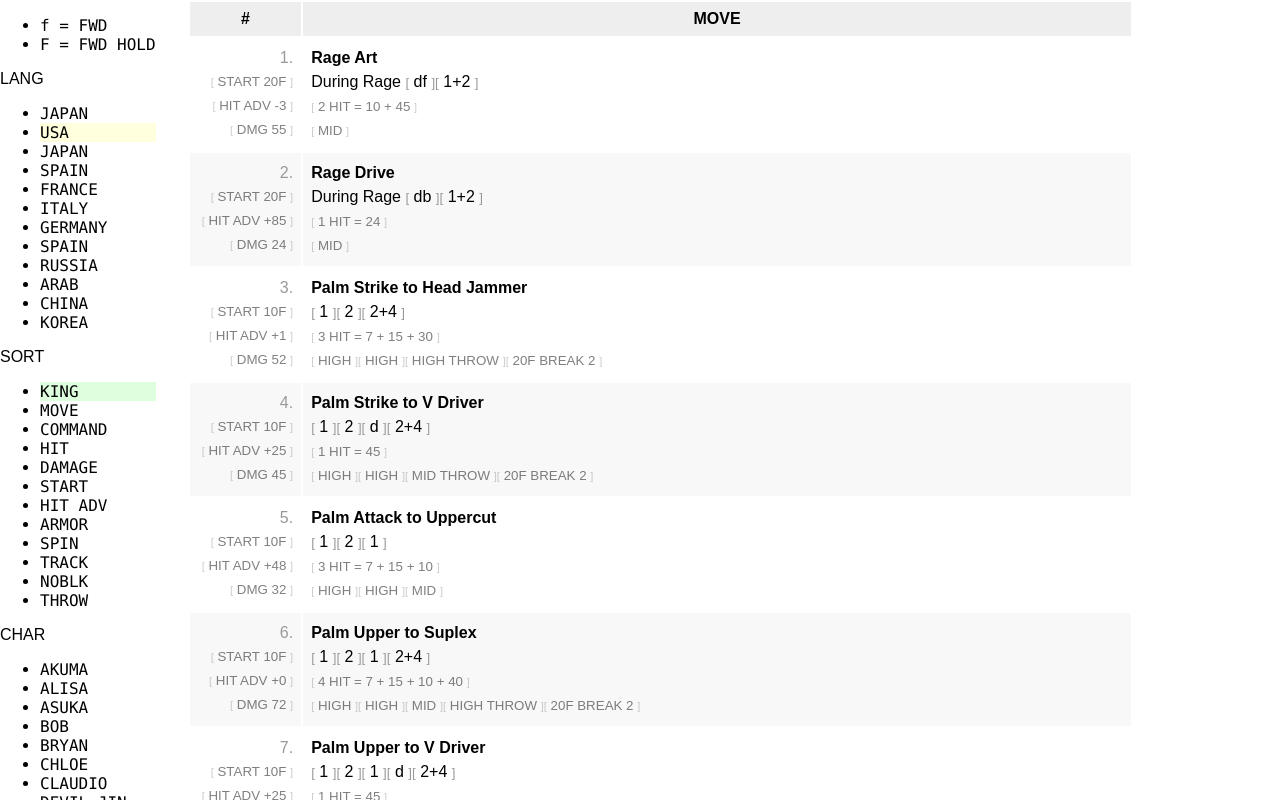
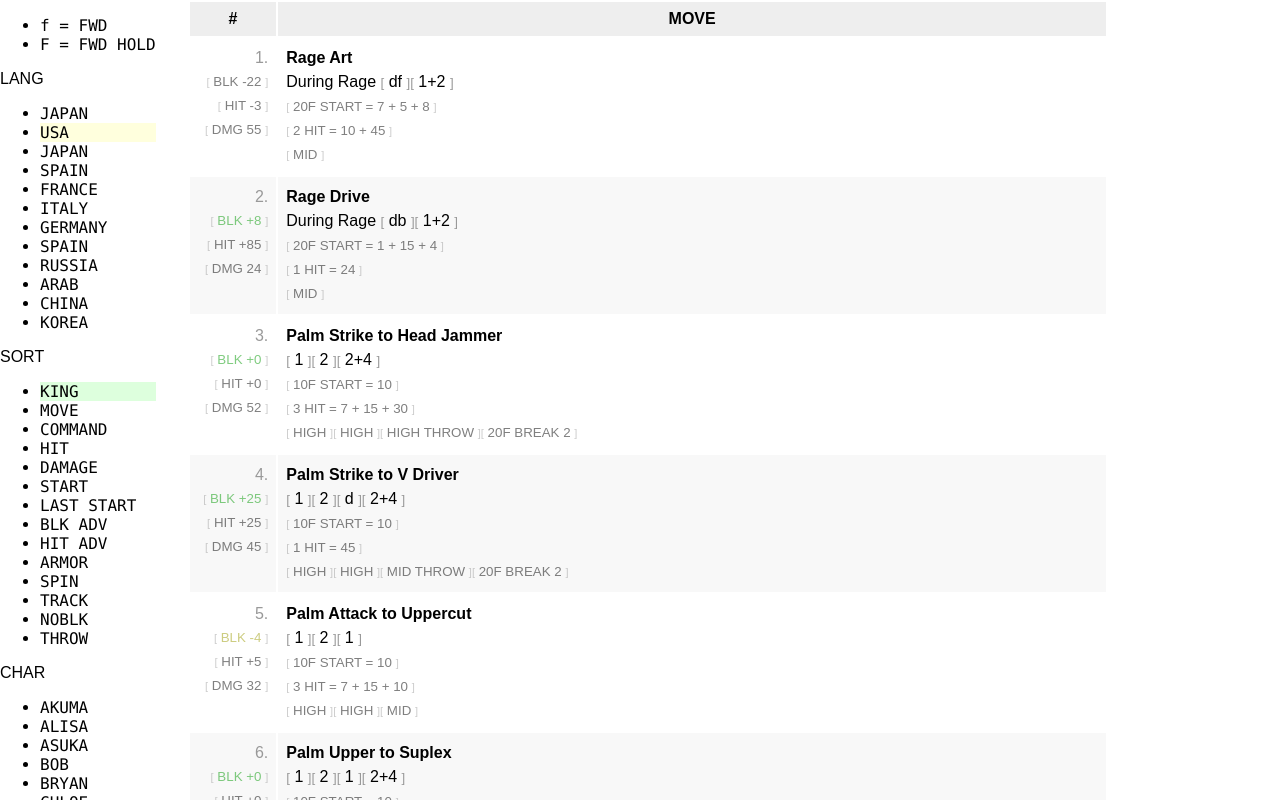
Before and after one commit to toolassisted/T7, a plain HTML site: page MOVELIST/index.html in a window 1280 px wide. Drawn offline with Linux system fonts and the light colour scheme.

Commit message:
Add files via upload

```diff
--- a/MOVELIST/index.html
+++ b/MOVELIST/index.html
@@ -143,6 +143,15 @@
 		.ATTACK-TRACK {
 			color: #0c0;
 		}
+		.ATTACK-NOBLK {
+			color: #0cc;
+		}
+		.ATTACK-BLK0 {
+			color: #090;
+		}
+		.ATTACK-BLK10 {
+			color: #990;
+		}
 
 	</style>
 </head>
@@ -207,11 +216,11 @@ d3.select("#LANG").selectAll("li").on("click",function(d,i){ d3.selectAll(".DIFF
 d3.select("#JSONDIV").append("span").text("SORT");
 d3.select("#JSONDIV").append("ul").attr("id","SORTUL");
 d3.select("#JSONDIV").append("span").text("CHAR");
-d3.select("#JSONDIV").append("ul").attr("id","CHARUL").selectAll("li").data(CHARFILE).enter().append("li").attr("value",function(d){return d.i;}).text(function(d){return d.c;}).attr("id",function(d){return "CHAR_"+d.i;}).on("click",function(charfile,cfi){
+var CHARLI = d3.select("#JSONDIV").append("ul").attr("id","CHARUL").selectAll("li").data(CHARFILE).enter().append("li").attr("value",function(d){return d.i;}).text(function(d){return d.c;}).attr("id",function(d){return "CHAR_"+d.i;}).on("click",function(charfile,cfi){
 	if (HASH.CLICK == false) UCHASH(charfile.i+"/"+charfile.c);
 	d3.selectAll(".DIFF2").classed("DIFF2",false);
 	d3.select(this).classed("DIFF2",true);
-	d3.json("MOVELIST_"+charfile.i+".json", function(error1, data1) {
+	d3.json("BLK/MOVELIST_"+charfile.i+".json", function(error1, data1) {
 		var DIFF = d3.select("#DIFF");
 		DIFF.selectAll("*").remove();
 		var TABLE = DIFF.append("table").classed("MOVELIST",true);
@@ -266,6 +275,8 @@ d3.select("#JSONDIV").append("ul").attr("id","CHARUL").selectAll("li").data(CHAR
 		SORTUL.append("li").text("HIT").on("click",function(){ d3.selectAll(".DIFF4").classed("DIFF4",false); d3.select(this).classed("DIFF4",true); TR.sort(function(x, y){return d3.descending(x.ds.length, y.ds.length);});});
 		SORTUL.append("li").text("DAMAGE").on("click",function(){ d3.selectAll(".DIFF4").classed("DIFF4",false); d3.select(this).classed("DIFF4",true); TR.sort(function(x, y){return d3.descending(x.d, y.d) || d3.ascending(x.i, y.i); });});
 		SORTUL.append("li").text("START").on("click",function(){ d3.selectAll(".DIFF4").classed("DIFF4",false); d3.select(this).classed("DIFF4",true); TR.sort(function(x, y){return d3.ascending(x.s, y.s) || d3.ascending(x.i, y.i); });});
+		SORTUL.append("li").text("LAST START").on("click",function(){ d3.selectAll(".DIFF4").classed("DIFF4",false); d3.select(this).classed("DIFF4",true); TR.sort(function(x, y){return d3.ascending(x.s2, y.s2) || d3.ascending(x.i, y.i); });});
+		SORTUL.append("li").text("BLK ADV").on("click",function(){ d3.selectAll(".DIFF4").classed("DIFF4",false); d3.select(this).classed("DIFF4",true); TR.sort(function(x, y){return d3.ascending(x.at.find(UCTHROW) ? 1 : 0, y.at.find(UCTHROW) ? 1 : 0) || d3.descending(x.blk, y.blk) || d3.ascending(x.i, y.i); });});
 		SORTUL.append("li").text("HIT ADV").on("click",function(){ d3.selectAll(".DIFF4").classed("DIFF4",false); d3.select(this).classed("DIFF4",true); TR.sort(function(x, y){return d3.descending(x.adv, y.adv) || d3.ascending(x.i, y.i); });});
 		SORTUL.append("li").text("ARMOR").on("click",function(){ d3.selectAll(".DIFF4").classed("DIFF4",false); d3.select(this).classed("DIFF4",true); TR.sort(function(x, y){return d3.descending(x.b8 > 0 ? 1 : 0, y.b8 > 0 ? 1 : 0) || d3.ascending(x.i, y.i); });});
 		SORTUL.append("li").text("SPIN").on("click",function(){ d3.selectAll(".DIFF4").classed("DIFF4",false); d3.select(this).classed("DIFF4",true); TR.sort(function(x, y){return d3.descending(x.b9 > 0 ? 1 : 0, y.b9 > 0 ? 1 : 0) || d3.ascending(x.i, y.i); });});
@@ -275,25 +286,34 @@ d3.select("#JSONDIV").append("ul").attr("id","CHARUL").selectAll("li").data(CHAR
 
 		var NUMTD = TR.append("td").classed("NUMTD",true);
 		NUMTD.append("div").text(function(d){return d.number == 0 ? "" : d.number + ".";}).style("color","#999");
-		NUMTD.append("div").classed("ATTACK",true).html(function(d){ return (d.s == null || d.s == -1 ? "" : "<small>[</small> START " + d.s + "F <small>]</small>"); });
-		NUMTD.append("div").classed("ATTACK",true).html(function(d){ return (d.adv == null || d.adv == -1000 ? "" : "<small>[</small> HIT ADV " + (d.adv >= 0 ? "+" : "") + d.adv + " <small>]</small>"); });
+		// NUMTD.append("div").classed("ATTACK",true).html(function(d){ return (d.s == null || d.s == -1 ? "" : "<small>[</small> START " + d.s + "F <small>]</small>"); });
+		NUMTD.append("div").classed("ATTACK",true).html(function(d){ return (d.blk == null || d.blk == -1000 ? "" : "<small>[</small> BLK " + (d.blk >= 0 ? "+" : "") + d.blk + " <small>]</small>"); }).classed("ATTACK-BLK10",function(d){return d.blk < 0 && d.blk >= -10;}).classed("ATTACK-BLK0",function(d){return d.blk >= 0;});
+		NUMTD.append("div").classed("ATTACK",true).html(function(d){ return (d.adv == null || d.adv == -1000 ? "" : "<small>[</small> HIT " + (d.adv >= 0 ? "+" : "") + d.adv + " <small>]</small>"); });
 		NUMTD.append("div").classed("ATTACK",true).html(function(d){return d.d == null ? "" : d.d == 0 ? "" : "<small>[</small> DMG " + d.d + " <small>]</small>";;});
-		NUMTD.append("div").classed("ATTACK",true).html(function(d){ return (d.b8 == 0 ? "" : "<small>[</small> ARMOR <small>]</small>"); }).classed("ATTACK-ARMOR",true)
-		NUMTD.append("div").classed("ATTACK",true).html(function(d){ return (d.b9 == 0 ? "" : "<small>[</small> SPIN <small>]</small>"); }).classed("ATTACK-SPIN",true)
-		NUMTD.append("div").classed("ATTACK",true).html(function(d){ return (d.bB == 0 ? "" : "<small>[</small> TRACK <small>]</small>"); }).classed("ATTACK-TRACK",true)
+		// NUMTD.append("div").classed("ATTACK",true).html(function(d){ return (d.b8 == 0 ? "" : "<small>[</small> ARMOR <small>]</small>"); }).classed("ATTACK-ARMOR",true)
+		// NUMTD.append("div").classed("ATTACK",true).html(function(d){ return (d.b9 == 0 ? "" : "<small>[</small> SPIN <small>]</small>"); }).classed("ATTACK-SPIN",true)
+		// NUMTD.append("div").classed("ATTACK",true).html(function(d){ return (d.bB == 0 ? "" : "<small>[</small> TRACK <small>]</small>"); }).classed("ATTACK-TRACK",true)
 
 		var MOVETD = TR.append("td").classed("MOVETD",true);
 		MOVETD.append("div").text(function(d){return d.name[REGION];}).style("font-weight","bold");
 		MOVETD.append("div").html(function(d){return UCINPUT(d.command[LANG]);});
+		MOVETD.append("div").classed("ATTACK",true).html(function(d){return d.ss == null || d.s == -1 ? "" : "<small>[</small> " + d.s + ("F START = " + d.ss.map(function(start){ return start.s; }).join(' + ')).replace("= 0 +","= ") + " <small>]</small>";;});
 		MOVETD.append("div").classed("ATTACK",true).html(function(d){return d.d == null ? "" : d.d == 0 ? "" : "<small>[</small> " + d.ds.length + " HIT = " + d.ds.map(function(damage){ return damage.d; }).join(' + ') + " <small>]</small>";;});
 		// MOVETD.append("div").classed("ATTACK",true).html(function(d){
-		// 	return (d.s == null || d.s == -1 ? "" : "<small>[</small> START " + d.s + "F <small>]</small>")
-		// 	+ (d.adv == null || d.adv == -1000 ? "" : "<small>[</small> HIT ADV " + (d.adv >= 0 ? "+" : "") + d.adv + " <small>]</small>")
-		// 	+ (d.b8 == 0 ? "" : "<small>[</small> ARMOR <small>]</small>")
-		// 	+ (d.b9 == 0 ? "" : "<small>[</small> SPIN <small>]</small>")
-		// 	+ (d.bB == 0 ? "" : "<small>[</small> TRACK <small>]</small>")
+		// 	return ""
+		// 	//+ (d.s == null || d.s == -1 ? "" : "<small>[</small> START " + d.s + "F <small>]</small>")
+		// 	//+ (d.adv == null || d.adv == -1000 ? "" : "<small>[</small> HIT ADV " + (d.adv >= 0 ? "+" : "") + d.adv + " <small>]</small>")
+		// 	// + (d.b8 == 0 ? "" : "<span class=\"ATTACK-ARMOR\"><small>[</small> ARMOR <small>]</small></span>")
+		// 	// + (d.b9 == 0 ? "" : "<span class=\"ATTACK-SPIN\"><small>[</small> SPIN <small>]</small></span>")
+		// 	// + (d.bB == 0 ? "" : "<span class=\"ATTACK-TRACK\"><small>[</small> TRACK <small>]</small></span>")
 		// 	;});
-		MOVETD.append("div").classed("ATTACK",true).html(function(d){return d.at.map(function(attack){ return UCATTACK(attack); }).join('') + d.br.map(function(b){ return UCBREAK(b); }).join('');});
+		MOVETD.append("div").classed("ATTACK",true).html(function(d){
+			return d.at.map(function(attack){ return UCATTACK(attack); }).join('')
+			+ d.br.map(function(b){ return UCBREAK(b); }).join('')
+			+ (d.b8 == 0 ? "" : "<span class=\"ATTACK-ARMOR\"><small>[</small> ARMOR <small>]</small></span>")
+			+ (d.b9 == 0 ? "" : "<span class=\"ATTACK-SPIN\"><small>[</small> SPIN <small>]</small></span>")
+			+ (d.bB == 0 ? "" : "<span class=\"ATTACK-TRACK\"><small>[</small> TRACK <small>]</small></span>")
+			;});
 	});
 	HASH.CLICK = false;
 });
@@ -323,8 +343,8 @@ function UCATTACK(attack) {
 		case 3: s += "PROJ"; break;
 		case 4: s += "SMID"; break;
 		case 5: s += "HIGH"; break;
-		case 7: s += "NOBLK"; break;
-		case 8: s += "NOBLK"; break;
+		case 7: s += "<span class=\"ATTACK-NOBLK\">" + "NOBLK" + "</span>"; break;
+		case 8: s += "<span class=\"ATTACK-NOBLK\">" + "NOBLK" + "</span>"; break;
 		case 11: s += "AA"; break;
 		default: s += ""; break;
 	}
@@ -367,6 +387,7 @@ function MECHASH(UNOC) {
 	//if (!UNOC) d3.select("#CHAR_"+h).node().scrollIntoViewIfNeeded();
 }
 MECHASH();
+// CHARLI.sort(function(x, y){return d3.ascending(x.i, y.i);});
 </script>
 
 <script>
```
